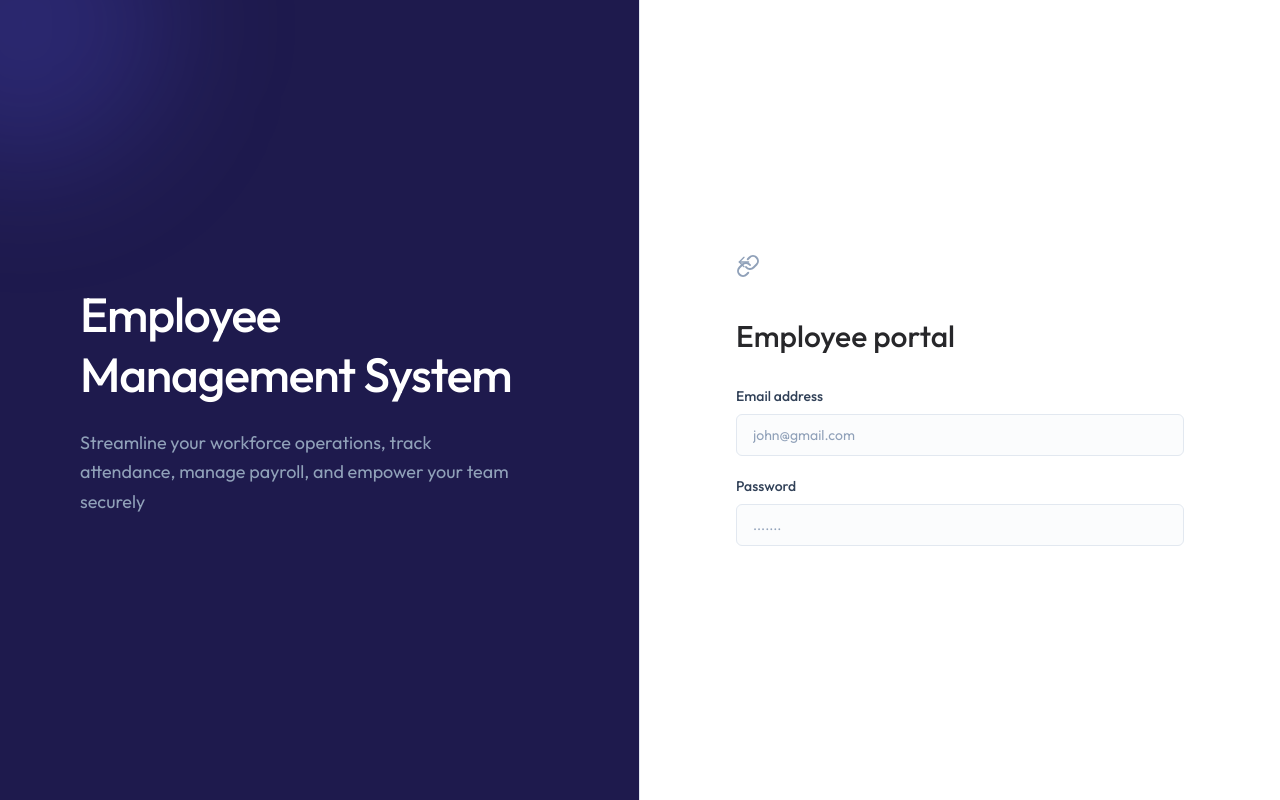
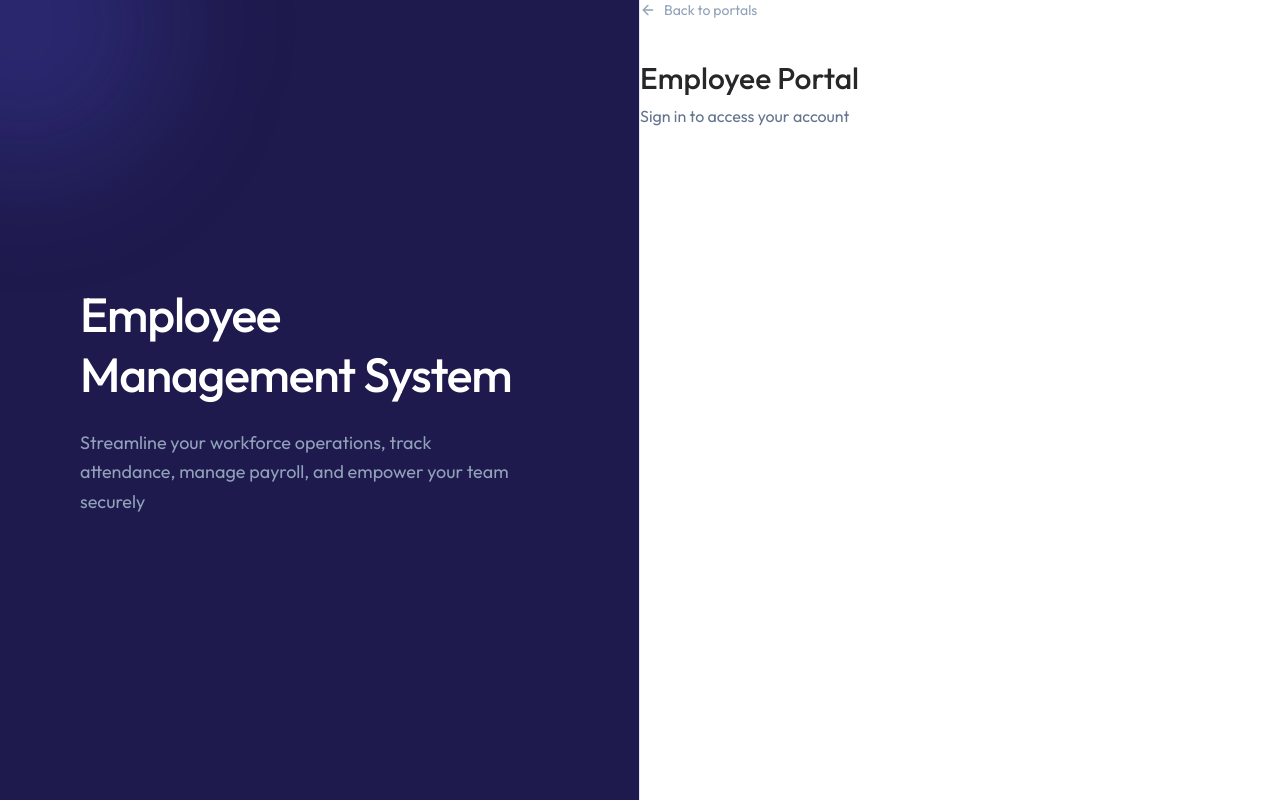
Before and after one commit to Priya-Satpathy/EMS, a React (Vite) app in the folder client/: page /login/employee in a window 1280 px wide. Built offline with nearby package versions, Linux system fonts and the light colour scheme.

Commit message:
content added

```diff
--- a/client/package.json
+++ b/client/package.json
@@ -15,7 +15,7 @@
     "react": "^19.2.6",
     "react-dom": "^19.2.6",
     "react-hot-toast": "^2.6.0",
-    "react-router-dom": "^7.15.1"
+    "react-router-dom": "^7.16.0"
   },
   "devDependencies": {
     "@eslint/js": "^10.0.1",
--- a/client/src/App.jsx
+++ b/client/src/App.jsx
@@ -17,8 +17,12 @@ const App = () => {
     <Toaster/>
     <Routes>
       <Route path="/login" element={ <LoginLanding/>} />
-      <Route path="/login/admin" element={ <LoginForm role="admin" title="Admin portal" sub-title="Sign in to manage the organization" /> } />
-      <Route path="/login/employee" element={ <LoginForm role="employee" title="Employee portal" sub-title="Sign in to access your account"/> } />
+
+
+      <Route path="/login/admin" element={ <LoginForm role="admin" title="Admin Portal" subtitle="Sign in to manage the organization"/> }/>
+      <Route path="/login/employee" element={ <LoginForm role="employee" title="Employee Portal" subtitle="Sign in to access your account"/> }/>
+
+
         <Route element={<Layout/>}>
             <Route path="/dashboard" element={ <Dashboard/> } />
             <Route path="/employees" element={ <Employees/> } />
--- a/client/src/components/LoginForm.jsx
+++ b/client/src/components/LoginForm.jsx
@@ -1,54 +1,22 @@
-import React, { useState } from 'react'
+import React from 'react'
 import LoginLeftSide from './LoginLeftSide'
-import { ArrowLeftIcon, Link } from 'lucide-react'
+import {Link} from 'react-router-dom'
+import {ArrowLeftIcon} from 'lucide-react'
 
-const LoginForm = ({role,title,subtitle}) => {
-
-    const [email,setEmail] = useState("");
-    const [password,setPassword] = useState("");
-    const [showPassword,setShowPassword] = useState("");
-    const [error,setError] = useState("");
-    const [loading,setLoading] = useState(false);
-
-
-    const handleSubmit = async (e)=>{
-        e.preventDefault();
-    }
+const LoginForm = ({role, title, subtitle}) => {
   return (
     <div className='min-h-screen flex flex-col md:flex-row'>
-        <LoginLeftSide/>
-        <div className='flex-1 flex items-center justify-center p-6 sm:p-12 bg-white'>
-          <div className='w-full max-w-md animate-fade-in'>
-            <Link to='/login' className='inline-flex items-center gap-2 text-slate-400 hover:text-slate-700 text-sm mb-10 transition-colors'>
+      <LoginLeftSide />
+      <div className='w-full max-w-md animate-fade-in'>
+          <Link to='/login' className='inline-flex items-center gap-2 text-slate-400 hover:text-slate-700 text-sm mb-10 transition-colors'>
               <ArrowLeftIcon size={16}/>Back to portals
-            </Link>
+          </Link>
 
-            <div className='mb-8'>
+          <div className='mb-8'>
               <h1 className='text-2xl sm:text-3xl font-medium text-zinc-800'>{title}</h1>
-              <p className='text-slate-500 text-sm  sm:text-base mt-2'>{subtitle}</p>
-            </div>
-
-            {error && (
-               <div className='mb-6 p-4 bg-rose-50 border  border-rose-200 text-rose-700 text-sm rounded-xl flex items-start  gap-3'>
-                  <div className='w-1.5 h-1.5 rounded-full bg-rose-500 mt-1.5 shrink-0 ' />
-                  {error}
-               </div>
-            )}
-
-            <form className='space-y-5' onSubmit={handleSubmit}>
-                <div>
-                  <label className='block text-sm font-medium text-slate-700 mb-2'>Email address</label>
-                  <input type="email" value={email} onChange={(e)=>setEmail(e.target.value)} required placeholder='john@gmail.com' />
-                </div>
-
-                 <div>
-                  <label className='block text-sm font-medium text-slate-700 mb-2'>Password</label>
-                  <input type={showPassword ? 'text' : 'password'} onChange={(e)=>setPassword(e.target.value)} required
-                  className='pr-11'  placeholder='.......' />
-                </div>
-            </form>
+              <p className='text-slate-500 text-sm sm:text-base mt-2'>{subtitle}</p>
           </div>
-        </div>
+      </div>
     </div>
   )
 }
--- a/client/src/components/Sidebar.jsx
+++ b/client/src/components/Sidebar.jsx
@@ -1,47 +1,25 @@
 import React, { useEffect, useState } from 'react'
-import {Link, useLocation} from 'react-router-dom'
+import { useLocation } from 'react-router-dom'
 import { dummyProfileData } from '../assets/assets'
-import {CalendarIcon, ChevronRightIcon, DollarSignIcon, FileTextIcon, LayoutGridIcon, Loader2, LogOutIcon, MenuIcon, SettingsIcon, UserIcon, XIcon} from 'lucide-react'
-import { useAuth } from '../context/AuthContext'
-import api from '../api/axios'
+import { MenuIcon, UserIcon, XIcon } from 'lucide-react'
 
 const Sidebar = () => {
-    const { pathname } = useLocation()
+    const {pathname} = useLocation()
     const [userName, setUserName] = useState('')
-    const [mobileOpen, setMobileOpen] = useState(false)
-
-    const {user, loading, logout} = useAuth()
+    const [mobileOpen , setMobileOpen] = useState(false)
 
     useEffect(()=>{
-        api.get("/profile").then(({data})=> {
-            if(data.firstName) setUserName(`${data.firstName} ${data.lastName || ""}`.trim());
-        })
+        setUserName(dummyProfileData.firstName + " " + dummyProfileData.lastName)
     },[])
 
-    // Close mobile sidebar on route change
+    //close mobile sidebar on route change
     useEffect(()=>{
         setMobileOpen(false)
     },[pathname])
 
-    const role = user?.role;
-    const navItems = [
-        {name: "Dashboard", href: "/dashboard", icon: LayoutGridIcon},
-        role === "ADMIN" ?
-        {name: "Employees", href: "/employees", icon: UserIcon} :
-        {name: "Attendance", href: "/attendance", icon: CalendarIcon},
-        {name: "Leave", href: "/leave", icon: FileTextIcon},
-        {name: "Payslips", href: "/payslips", icon: DollarSignIcon},
-        {name: "Settings", href: "/settings", icon: SettingsIcon},
-    ]
-
-    const handleLogout = ()=>{
-        logout()
-        window.location.href = "/login"
-    }
-
     const sidebarContent = (
         <>
-            {/* Brand header */}
+              {/* Brand header */}
             <div className='px-5 pt-6 pb-5 border-b border-white/6'>
                 <div className='flex items-center justify-between'>
                     <div className='flex items-center gap-3'>
@@ -57,83 +35,34 @@ const Sidebar = () => {
                     </button>
                 </div>
             </div>
-
-            {/* User profile card */}
-            {userName && (
-                <div className='mx-3 mt-4 mb-1 p-3 rounded-lg bg-white/3 border border-white/4'>
-                    <div className='flex items-center gap-3'>
-                        <div className='w-9 h-9 rounded-lg bg-slate-800 flex items-center justify-center ring-1 ring-white/10 shrink-0'>
-                            <span className='text-slate-400 text-xs font-semibold'>
-                                {userName.charAt(0).toUpperCase()}
-                            </span>
-                        </div>
-                        <div className='min-w-0'>
-                            <p className='text-[13px] font-medium text-slate-200 truncate'>{userName}</p>
-                            <p className='text-[11px] text-slate-500 truncate'>{role === "ADMIN" ? "Administrator" : "Employee"}</p>
-                        </div>
-                    </div>
-                </div>
-            )}
-
-            {/* Section label */}
-            <div className='px-5 pt-5 pb-2'>
-                <p className='text-[10px] font-semibold uppercase tracking-[0.12em] text-slate-500'>Navigation</p>
-            </div>
-
-            {/* Navigation List */}
-            <div className='flex-1 px-3 space-y-0.5 overflow-y-auto'>
-                {loading ? (
-                    <div className='px-3 py-3 flex items-center gap-2 text-slate-500'>
-                        <Loader2 className="animate-spin w-4 h-4" />
-                        <span className="text-sm">Loading...</span>
-                    </div>
-                ) : (
-                    navItems.map((item)=>{
-                    const isActive = pathname.startsWith(item.href)
-                    return (
-                        <Link key={item.name} to={item.href} className={`group flex items-center gap-3 px-3 py-2.5 rounded-md text-[13px] font-medium transition-all duration-150 relative ${isActive ? "bg-indigo-500/12 text-indigo-300" : "text-slate-300 hover:text-white hover:bg-white/4"}`}>
-
-                            {isActive && <div className='absolute left-0 top-1/2 -translate-y-1/2 w-[3px] h-5 rounded-r-full bg-indigo-500'/>}
-                            <item.icon className={`w-[17px] h-[17px] shrink-0 ${isActive ? "text-indigo-300" : "text-slate-400 group-hover:text-slate-300"}`}/>
-                            <span className="flex-1">{item.name}</span>
-                            {isActive && <ChevronRightIcon className="w-3.5 h-3.5 text-indigo-500/50"/>}
-                        </Link>
-                    )
-                })
-                )}
-
-            </div>
-
-            {/* Logout */}
-            <div className="p-3 border-t border-white/6">
-                <button onClick={handleLogout} className='flex items-center gap-3 w-full px-3 py-2.5 rounded-md text-[13px] font-medium text-slate-400 hover:text-rose-400 hover:bg-rose-500/8 transition-all duration-150'>
-                    <LogOutIcon className="w-[17px] h-[17px]"/>
-                    <span>Log out</span>
-                </button>
-            </div>
         </>
     )
 
   return (
     <>
         {/* Mobile hamburger button */}
-        <button onClick={()=>setMobileOpen(true)} className='lg:hidden fixed top-4 left-4 z-50 p-2 bg-slate-900 text-white rounded-lg shadow-lg border border-white/10'>
-            <MenuIcon size={20}/>
+        <button onClick={setMobileOpen(true)} className='lg:hidden fixed top-4 left-4 z-50 p-2 bg-slate-900 text-white rounded-lg shadow-lg border border-white/10'>
+            <MenuIcon size={20} />
         </button>
 
         {/* Mobile overlay */}
-        {mobileOpen && <div className='lg:hidden fixed inset-0 bg-black/60 backdrop-blur-sm z-40' onClick={()=>setMobileOpen(false)}/>}
+         {mobileOpen && <div className='lg:hidden fixed inset-0 bg-black/60 backdrop-blur-sm z-40' onClick={()=>setMobileOpen(false)}/>}
 
-        {/* Sidebar - desktop */}
+        //Close mobile sidebar on route change
+          {/* Sidebar - desktop */}
         <aside className='hidden lg:flex flex-col h-full w-65 bg-linear-to-b from-slate-900 via-slate-900 to-slate-950 text-white shrink-0 border-r border-white/4'>
             {sidebarContent}
         </aside>
 
-        {/* Sidebar - mobile */}
+           {/* Sidebar - mobile */}
         <aside className={`lg:hidden fixed inset-y-0 left-0 w-72 bg-linear-to-b from-slate-900 via-slate-900 to-slate-950 text-white z-50 flex flex-col transform transition-transform duration-300 ${mobileOpen ? "translate-x-0" : "-translate-x-full"}`}>
             {sidebarContent}
         </aside>
+
+
     </>
+
+
   )
 }
 
--- a/client/src/pages/Layout.jsx
+++ b/client/src/pages/Layout.jsx
@@ -1,6 +1,8 @@
-import { Sidebar } from 'lucide-react'
-import React from 'react'
+
+
 import { Outlet } from 'react-router-dom'
+import Sidebar from '../components/Sidebar'
+
 
 const Layout = () => {
   return (
```
Also changed, not shown: 1 other file (tests, documents, lock files or other folders).
